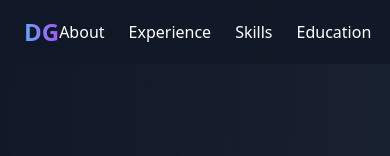
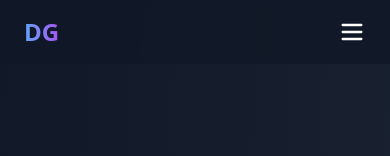
Before and after one commit to deepankargautam/Deepankar_Gautam_Portfolio, a React (Vite) app: page / in a window 390 px wide. Shown: the top 156 px of the page. Built offline with nearby package versions, Linux system fonts and the light colour scheme; grey boxes are pictures that could not be loaded.

Commit message:
code updated

```diff
--- a/src/App.tsx
+++ b/src/App.tsx
@@ -1,34 +1,76 @@
-import React from 'react';
-import { Github, Linkedin, Mail, Phone } from 'lucide-react';
-import Hero from './components/Hero';
-import About from './components/About';
-import Experience from './components/Experience';
-import Skills from './components/Skills';
-import Education from './components/Education';
-import Contact from './components/Contact';
-import Works from './components/Works';
-import photo from './photo.png'
+import React, { useState } from "react";
+import { Github, Linkedin, Mail, Phone, Menu, X } from "lucide-react";
+import Hero from "./components/Hero";
+import About from "./components/About";
+import Experience from "./components/Experience";
+import Skills from "./components/Skills";
+import Education from "./components/Education";
+import Contact from "./components/Contact";
+import Works from "./components/Works";
+
 function App() {
+  const [menuOpen, setMenuOpen] = useState(false);
+
   return (
     <div className="min-h-screen bg-gradient-to-br from-gray-900 to-gray-800 text-white">
+      {/* Navbar */}
       <nav className="fixed top-0 w-full bg-gray-900/80 backdrop-blur-sm z-50">
-        <div className="container mx-auto px-6 py-4">
-          <div className="flex items-center justify-between">
-            <span className="text-2xl font-bold bg-gradient-to-r from-blue-400 to-purple-500 bg-clip-text text-transparent">
-              DG
-            </span>
-            <div className="flex items-center space-x-6">
-              <a href="#about" className="hover:text-blue-400 transition-colors">About</a>
-              <a href="#experience" className="hover:text-blue-400 transition-colors">Experience</a>
-              <a href="#skills" className="hover:text-blue-400 transition-colors">Skills</a>
-              <a href="#education" className="hover:text-blue-400 transition-colors">Education</a>
-              <a href="#contact" className="hover:text-blue-400 transition-colors">Contact</a>
+        <div className="container mx-auto px-6 py-4 flex items-center justify-between">
+          <span className="text-2xl font-bold bg-gradient-to-r from-blue-400 to-purple-500 bg-clip-text text-transparent">
+            DG
+          </span>
+
+          {/* Desktop Menu */}
+          <div className="hidden md:flex space-x-6">
+            <a href="#about" className="hover:text-blue-400 transition-colors">
+              About
+            </a>
+            <a href="#experience" className="hover:text-blue-400 transition-colors">
+              Experience
+            </a>
+            <a href="#skills" className="hover:text-blue-400 transition-colors">
+              Skills
+            </a>
+            <a href="#education" className="hover:text-blue-400 transition-colors">
+              Education
+            </a>
+            <a href="#contact" className="hover:text-blue-400 transition-colors">
+              Contact
+            </a>
+          </div>
+
+          {/* Mobile Menu Button */}
+          <button className="md:hidden text-white" onClick={() => setMenuOpen(!menuOpen)}>
+            {menuOpen ? <X size={28} /> : <Menu size={28} />}
+          </button>
+        </div>
+
+        {/* Mobile Menu */}
+        {menuOpen && (
+          <div className="md:hidden bg-gray-900/90 backdrop-blur-sm absolute top-16 left-0 w-full py-4">
+            <div className="flex flex-col items-center space-y-4">
+              <a href="#about" className="hover:text-blue-400 transition-colors" onClick={() => setMenuOpen(false)}>
+                About
+              </a>
+              <a href="#experience" className="hover:text-blue-400 transition-colors" onClick={() => setMenuOpen(false)}>
+                Experience
+              </a>
+              <a href="#skills" className="hover:text-blue-400 transition-colors" onClick={() => setMenuOpen(false)}>
+                Skills
+              </a>
+              <a href="#education" className="hover:text-blue-400 transition-colors" onClick={() => setMenuOpen(false)}>
+                Education
+              </a>
+              <a href="#contact" className="hover:text-blue-400 transition-colors" onClick={() => setMenuOpen(false)}>
+                Contact
+              </a>
             </div>
           </div>
-        </div>
+        )}
       </nav>
 
-      <main>
+      {/* Main Content */}
+      <main className="pt-16">
         <Hero />
         <About />
         <Experience />
@@ -38,6 +80,7 @@ function App() {
         <Contact />
       </main>
 
+      {/* Footer */}
       <footer className="bg-gray-900 py-8">
         <div className="container mx-auto px-6">
           <div className="flex justify-center space-x-6">
@@ -54,7 +97,7 @@ function App() {
               <Phone size={24} />
             </a>
           </div>
-          <p className="text-center mt-4 text-gray-400">© 2024  Deepankar Gautam. All rights reserved.</p>
+          <p className="text-center mt-4 text-gray-400">© 2024 Deepankar Gautam. All rights reserved.</p>
         </div>
       </footer>
     </div>
```
